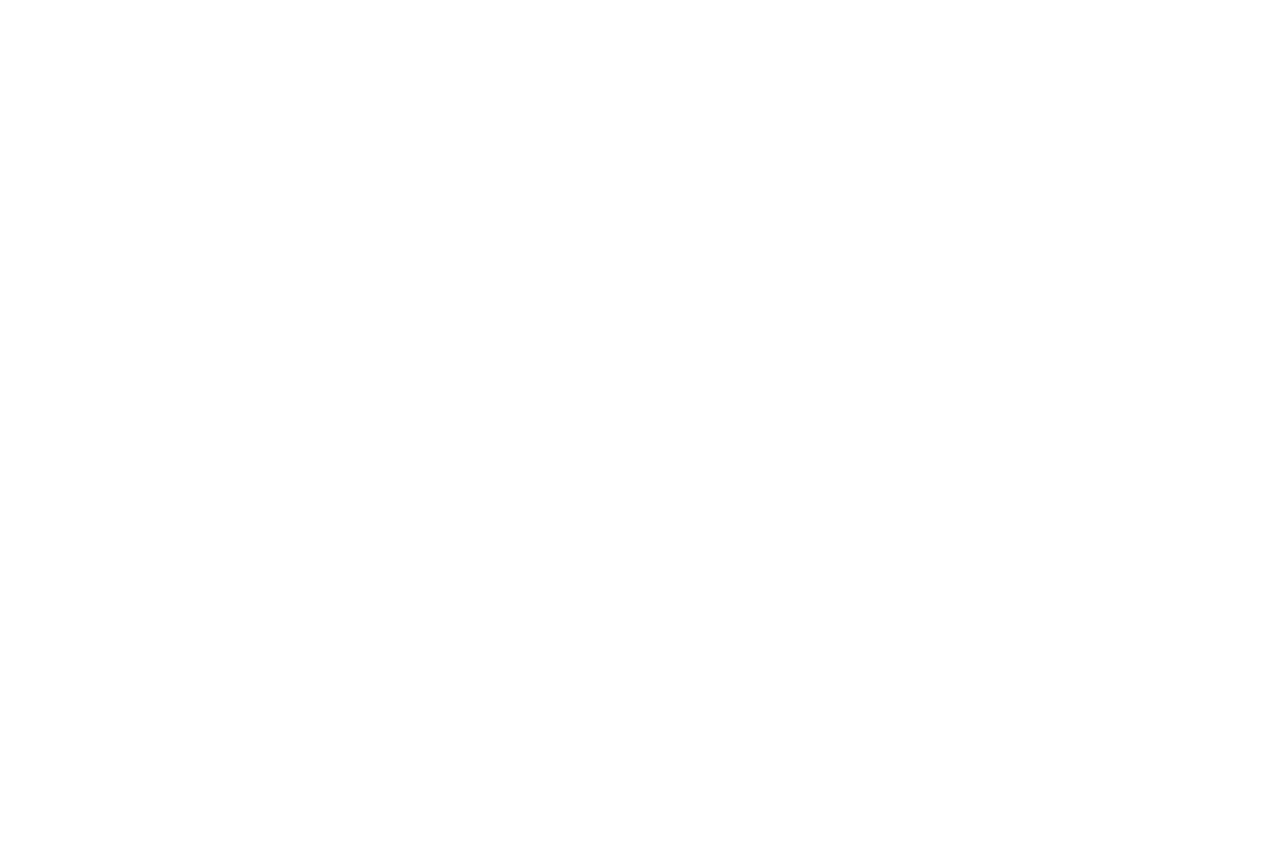
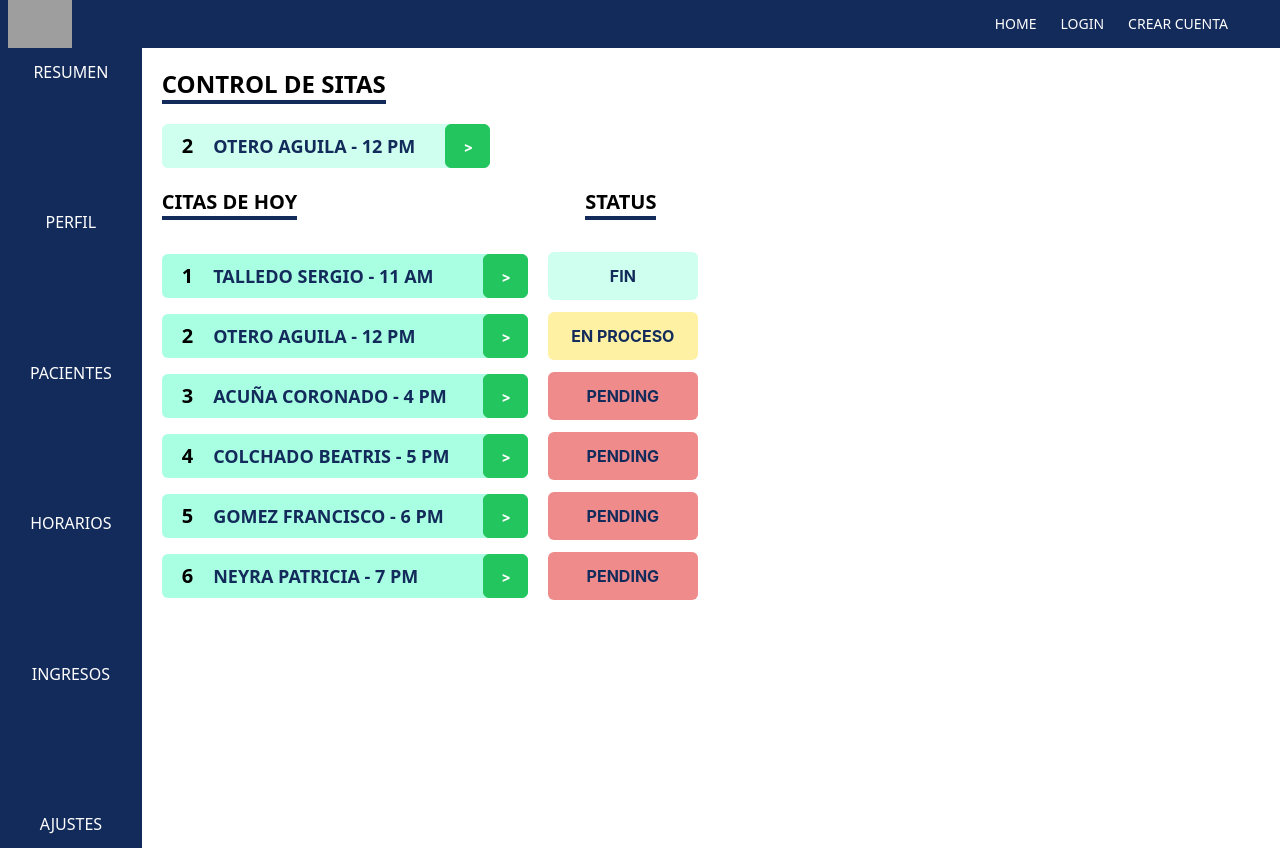
Before and after one commit to abelacco/qali-client, a React (Vite) app: page /resumen in a window 1280 px wide. Before the commit this address had no page. Before the commit the page ends 800 px from the top, so only its background shows below. Built offline with nearby package versions, Linux system fonts and the light colour scheme; grey boxes are pictures that could not be loaded.

Commit message:
add horarios and refactor with horarios and resume

```diff
--- a/src/App.jsx
+++ b/src/App.jsx
@@ -6,6 +6,7 @@
 import FormDoctor from './components/FormDoctor/FormDoctor.jsx'
 import FormPatient from './components/FormPatient/FormPatient'
 import Horarios from './components/controlPanelDoctor/Horarios/Horarios'
+import Resumen from './components/controlPanelDoctor/Resumen/Resumen'
 
 function App() {
   return (
@@ -16,6 +17,7 @@
         <Route exact path='/register' element={<FormDoctor />} />
         <Route exact path='/register/patient' element={<FormPatient />} />
         <Route exact path='/horarios' element={<Horarios />} />
+        <Route exact path='/resumen' element={<Resumen />} />
       </Routes>
     </>
   )
--- a/src/components/controlPanelDoctor/Horarios/SideNav/SideNav.jsx
+++ b/src/components/controlPanelDoctor/Horarios/SideNav/SideNav.jsx
@@ -1,14 +1,14 @@
 import { Link } from 'react-router-dom'
 
 const SideNav = () => {
-  const links = ['RESUMEN', 'MI PERFIL', 'Pacientes', 'Horario', 'ingresos', 'ajustes']
+  const links = ['resumen', 'perfil', 'pacientes', 'horarios', 'ingresos', 'ajustes']
 
   return (
     <nav className='w-40 bg-qaliBlue'>
       <ul className='flex flex-col items-center justify-between px-2 py-3 min-h-screen'>
         {links.map((link) => (
           <li className='uppercase text-white hover:text-qaliHover' key={link}>
-            <Link to={'/' + link}>{link}</Link>
+            <Link to={`/${link}`}>{link}</Link>
           </li>
         ))}
       </ul>
--- a/src/components/controlPanelDoctor/Horarios/components/Agenda.jsx
+++ b/src/components/controlPanelDoctor/Horarios/components/Agenda.jsx
@@ -2,6 +2,7 @@
 import { Calendar } from 'primereact/calendar'
 import { useState } from 'react'
 import { addLocale } from 'primereact/api'
+import CitasElement from './CitasElement'
 
 const Agenda = () => {
   const [date, setDate] = useState(null)
@@ -107,20 +108,7 @@
         </h2>
         <section className='flex py-5 flex-col items-start gap-3'>
           {citas.map((cita) => {
-            return (
-              <div
-                key={cita.turno}
-                className='w-full flex justify-between items-center gap-2 bg-[#0FFFA9]/20 rounded-md'
-              >
-                <div className=' px-5 flex justify-start w-full items-center gap-5'>
-                  <span className='font-bold text-xl'>{cita.turno}</span>
-                  <p className='uppercase font-bold text-lg text-qaliBlue'>
-                    {cita.name} - {cita.hora}
-                  </p>
-                </div>
-                <Button label={'>'} size='small' severity='success' />
-              </div>
-            )
+            return <CitasElement cita={cita} key={cita.turno} />
           })}
         </section>
       </section>
--- /dev/null
+++ b/src/components/controlPanelDoctor/Horarios/components/CitasElement.jsx
@@ -0,0 +1,21 @@
+import React from 'react'
+import { Button } from 'primereact/button'
+
+const CitasElement = ({ cita }) => {
+  return (
+    <div
+      key={cita.turno}
+      className='w-full flex justify-between items-center gap-2 bg-[#0FFFA9]/20 rounded-md'
+    >
+      <div className=' px-5 flex justify-start w-full items-center gap-5'>
+        <span className='font-bold text-xl'>{cita.turno}</span>
+        <p className='uppercase font-bold text-lg text-qaliBlue'>
+          {cita.name} - {cita.hora}
+        </p>
+      </div>
+      <Button label={'>'} size='small' severity='success' />
+    </div>
+  )
+}
+
+export default CitasElement
--- /dev/null
+++ b/src/components/controlPanelDoctor/Resumen/Resumen.jsx
@@ -0,0 +1,88 @@
+import React from 'react'
+import LayoutDashboard from '../../Layouts/LayoutDashboard'
+import { Button } from 'primereact/button'
+import CitaElement from './components/CitaElementAndStatus'
+
+const Resumen = () => {
+  const citas = [
+    {
+      turno: 1,
+      hora: '11 AM',
+      dia: 'Lunes',
+      name: 'Talledo Sergio',
+      status: 'fin',
+    },
+    {
+      turno: 2,
+      hora: '12 PM',
+      dia: 'Lunes',
+      name: 'Otero Aguila',
+      status: 'en proceso',
+    },
+    {
+      turno: 3,
+      hora: '4 PM',
+      dia: 'Lunes',
+      name: 'Acuña Coronado',
+      status: 'pending',
+    },
+    {
+      turno: 4,
+      hora: '5 PM',
+      dia: 'Lunes',
+      name: 'Colchado Beatris',
+      status: 'pending',
+    },
+    {
+      turno: 5,
+      hora: '6 PM',
+      dia: 'Lunes',
+      name: 'Gomez Francisco',
+      status: 'pending',
+    },
+    {
+      turno: 6,
+      hora: '7 PM',
+      dia: 'Lunes',
+      name: 'Neyra Patricia',
+      status: 'pending',
+    },
+  ]
+
+  return (
+    <LayoutDashboard>
+      <main className='flex flex-col gap-5'>
+        <section className='flex flex-col items-start max-w-max gap-5'>
+          <h2 className='border-b-4 font-bold text-2xl uppercase max-w-max border-qaliBlue'>
+            Control de sitas
+          </h2>
+          <div className='w-full flex justify-between items-center gap-2 bg-[#0FFFA9]/20 rounded-md'>
+            <div className=' px-5 flex justify-start w-full items-center gap-5'>
+              <span className='font-bold text-xl'>2</span>
+              <p className='uppercase font-bold text-lg text-qaliBlue'>Otero Aguila - 12 PM</p>
+            </div>
+            <Button label={'>'} size='small' severity='success' />
+          </div>
+        </section>
+        <section className='w-full flex flex-col items-start gap-3'>
+          <article className='flex w-full items-center gap-72 justify-start'>
+            <h2 className='border-b-4 font-bold text-xl uppercase max-w-max border-qaliBlue'>
+              Citas de hoy
+            </h2>
+            <h2 className='border-b-4 font-bold text-xl uppercase max-w-max border-qaliBlue'>
+              Status
+            </h2>
+          </article>
+          {/* citas y pacientes */}
+          <article className='flex w-full py-5 flex-col items-start gap-3'>
+            {citas?.map((cita) => {
+              return <CitaElement key={cita.turno} cita={cita} />
+            })}
+          </article>
+        </section>
+      </main>
+    </LayoutDashboard>
+  )
+}
+
+export default Resumen
--- /dev/null
+++ b/src/components/controlPanelDoctor/Resumen/components/CitaElementAndStatus.jsx
@@ -0,0 +1,60 @@
+import React, { useState, useRef } from 'react'
+import CitaElement from '../../Horarios/components/CitasElement'
+import { ConfirmDialog, confirmDialog } from 'primereact/confirmdialog'
+import { Toast } from 'primereact/toast'
+import { Button } from 'primereact/button'
+
+const CitaElementAndStatus = ({ cita }) => {
+  const [visible, setVisible] = useState(false)
+  const toast = useRef(null)
+
+  const accept = () => {
+    toast.current.show({
+      severity: 'info',
+      summary: 'Fin',
+      detail: 'Has terminado esa cita',
+      life: 3000,
+    })
+  }
+
+  const reject = () => {
+    toast.current.show({
+      severity: 'warn',
+      summary: 'Rejected',
+      detail: 'You have rejected',
+      life: 3000,
+    })
+  }
+  return (
+    <section className='flex w-full items-center gap-5 justify-start '>
+      <section className='w-1/3 flex justify-between items-center gap-2 bg-[#0FFFA9]/20 rounded-md'>
+        <CitaElement cita={cita} />
+      </section>
+      <section className='w-auto'>
+        <Toast ref={toast} />
+        <ConfirmDialog
+          visible={visible}
+          onHide={() => setVisible(false)}
+          message='Estas seguro de dar por finalizada la cita?'
+          header='Confirmar fin de cita'
+          icon='pi pi-exclamation-triangle'
+          accept={accept}
+          reject={reject}
+        />
+        <Button
+          onClick={() => setVisible(true)}
+          className={` ${
+            cita.status === 'pending'
+              ? 'bg-[#EF8B8B] hover:bg-slate-800'
+              : cita.status === 'fin'
+              ? 'bg-[#0FFFA9]/20 hover:bg-slate-800'
+              : 'bg-[#FFF1A4] hover:bg-slate-800'
+          } min-w-[150px]  text-qaliBlue uppercase  hover:bg-slate-800 border-none`}
+          label={cita.status}
+        />
+      </section>
+    </section>
+  )
+}
+
+export default CitaElementAndStatus
```
